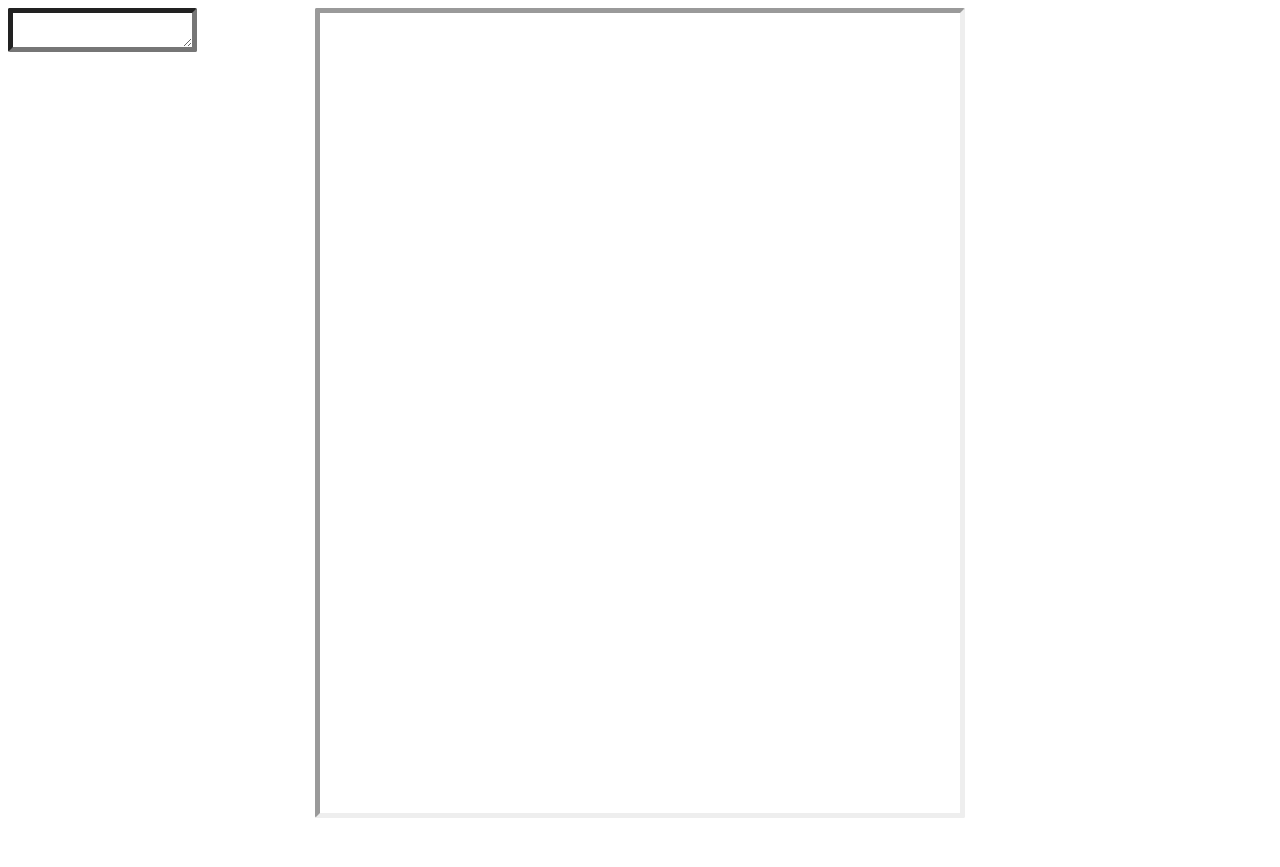
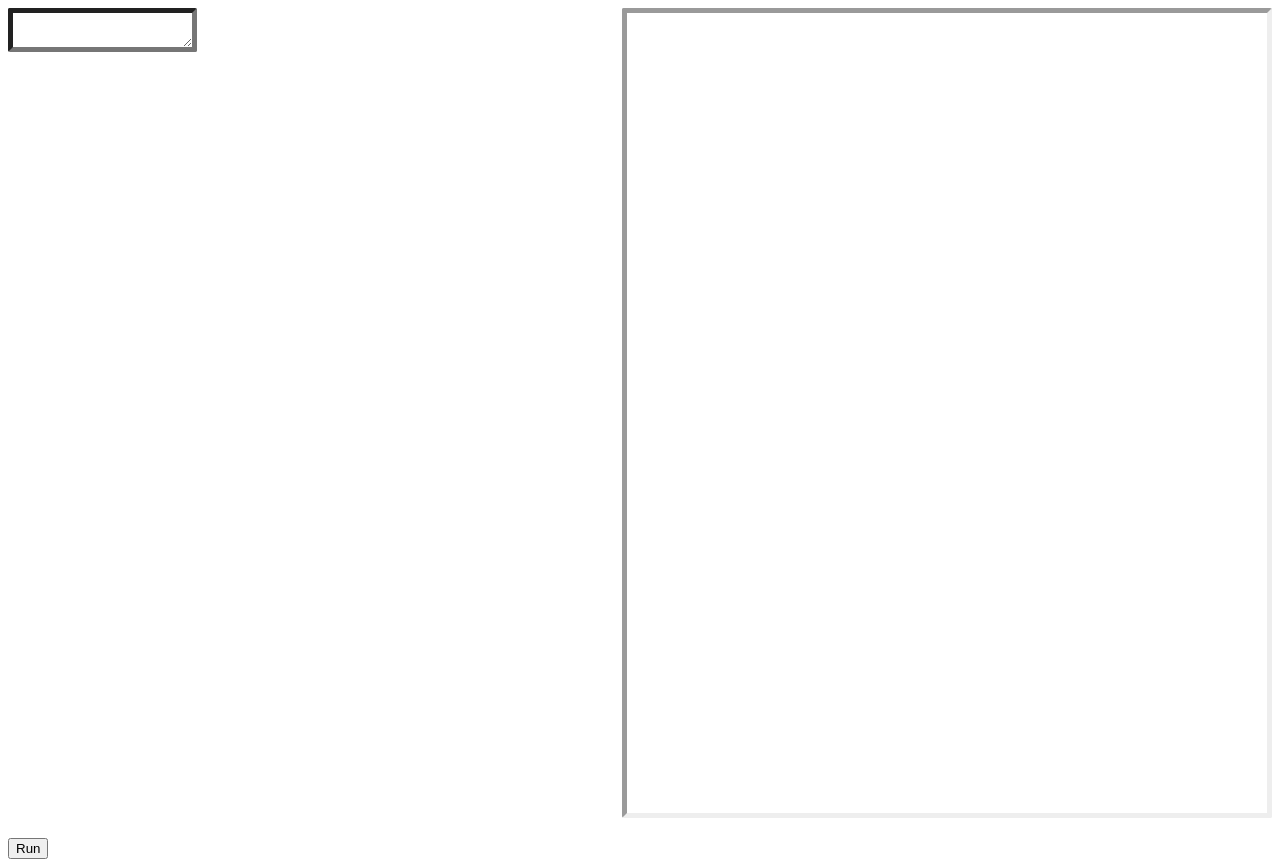
Before and after one commit to EllaRMartin/TYP, a plain HTML site: page index.htm in a window 1280 px wide. Before the commit the page ends 830 px from the top, so only its background shows below. Drawn offline with Linux system fonts and the light colour scheme.

Commit message:
Run button

```diff
--- a/index.htm
+++ b/index.htm
@@ -17,7 +17,8 @@
             <div class = "flex-item">
                 <canvas id="pietCanvas" ></canvas>
             </div>
-            <div class="flex-item"><p id = "output"></p></div>
         </div>
+        <p id = "output"></p>
+        <button type="button" id = "runButton">Run</button>
     </body>
 </html>
```
